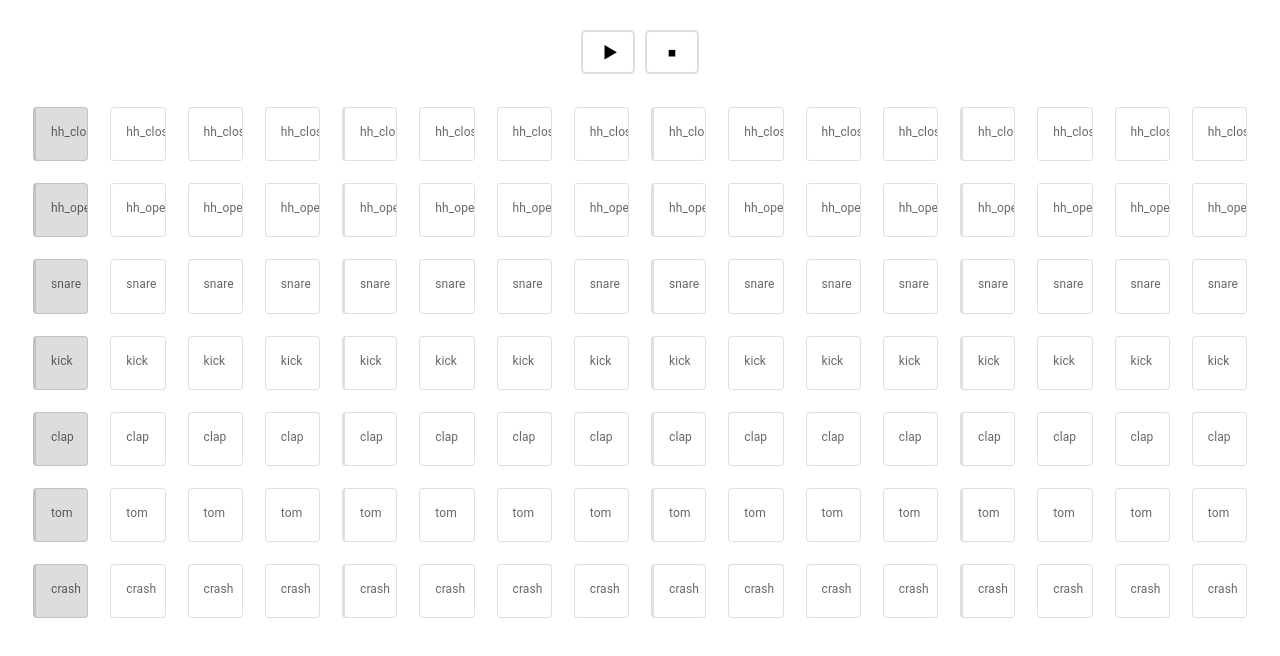
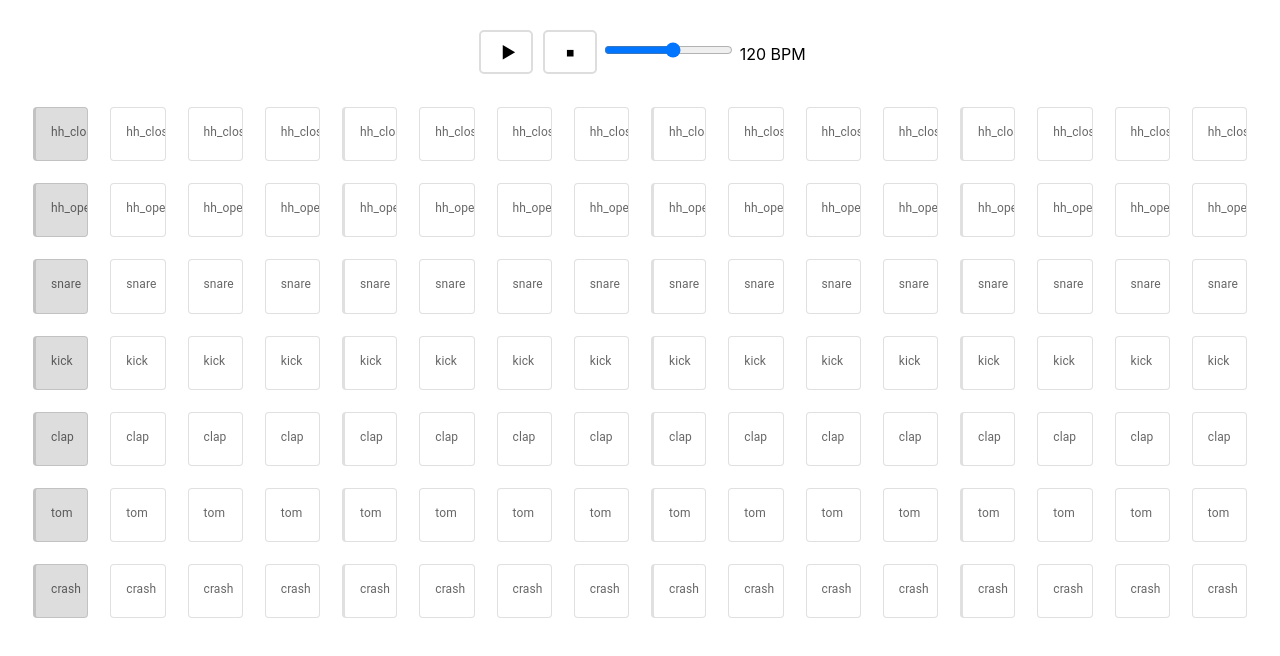
Before and after one commit to wangdrew/drum-machine, a React (Create React App) app: page / in a window 1280 px wide. Shown: the top 656 px of the page. Built offline with nearby package versions, Linux system fonts and the light colour scheme; no server answers.

Commit message:
bpm slider

```diff
--- a/src/App.css
+++ b/src/App.css
@@ -12,7 +12,7 @@
   margin-bottom: 30px;
   text-align: center;
 }
-.controls>span {
+.btn {
   border: solid 2px #DDD;
   border-radius: 5px;
   padding: 10px;
@@ -22,6 +22,11 @@
   cursor: pointer;
   width: 10px;
 }
+.bpm {
+  vertical-align: middle;
+  padding-bottom: 16px;
+}
+
 .pad:hover {
   background-color: #DADADA;
 }
--- a/src/Player.ts
+++ b/src/Player.ts
@@ -36,16 +36,18 @@ export function updateGrid(newGrid: number[][]) {
 }
 export function updateBpm(newBpm: number) {
 	bpm = newBpm;
+	pause();
+	play((startStep + position) % 16, true);
 }
 
-export function play(startStepAt: number = 0) {
+export function play(startStepAt: number = 0, bpmChange: boolean = false) {
 	console.log("PLAY");
 	position = 0;
-	schedulerInterval = setInterval(scheduler, 50);
+	schedulerInterval = setInterval(scheduler, 100);
 	startStep = startStepAt;
 	playStartTime = Tone.now();
 	blank.start(); // This is necessary. Dunno why.
-	playStep(startStep);
+	if (!bpmChange) playStep(startStep);
 
 	window.requestAnimationFrame(draw);
 }
--- a/src/Sequencer.tsx
+++ b/src/Sequencer.tsx
@@ -11,6 +11,7 @@ const Sequencer: React.FC<SequencerProps> = (props) => {
     const [grid, setGrid] = useState<number[][]>([...Array(ROWS).fill(Array(COLS).fill(0))])
     const [playing, setPlaying] = useState<boolean>(false);
     const [position, setPosition] = useState<number>(0);
+    const [bpm, setBpm] = useState<number>(120);
 
     /* State variables for handling mouse drag. Would love suggestions on how to clean this up lol */
     // Row / column in which the drag is active:
@@ -67,8 +68,12 @@ const Sequencer: React.FC<SequencerProps> = (props) => {
         }
     }
 
+    const handleBpmChange = (e: any) => {
+        setBpm(e.target.value);
+    }
+
     useEffect(() => {
-        Player.init(ROWS, COLS, 120, (position: number) => {
+        Player.init(ROWS, COLS, bpm, (position: number) => {
             setPosition(position);
         })
     }, []);
@@ -117,8 +122,15 @@ const Sequencer: React.FC<SequencerProps> = (props) => {
     return (
         <div className="Sequencer" onMouseUp={resetDrag} onMouseDown={startDrag}>
             <div className="controls">
-                <span onClick={() => togglePlaying()}>{playing ? "⏸" : "▶"}</span>
-                <span onClick={() => {setPlaying(false); Player.reset()}}>⏹</span>
+                <span className="btn" onClick={() => togglePlaying()}>{playing ? "⏸" : "▶"}</span>
+                <span className="btn" onClick={() => {setPlaying(false); Player.reset()}}>⏹</span>
+                <span>
+                    <input type="range" min="50" max="180" defaultValue={bpm} className="slider" id="bpm"
+                        onChange={handleBpmChange}
+                        onMouseUp={() => Player.updateBpm(bpm)}
+                        />
+                </span>&nbsp;
+                <span className="bpm">{bpm} BPM</span>
             </div>
             <Grid container spacing={2} columns={props.columns}>
                 {pads}
```
